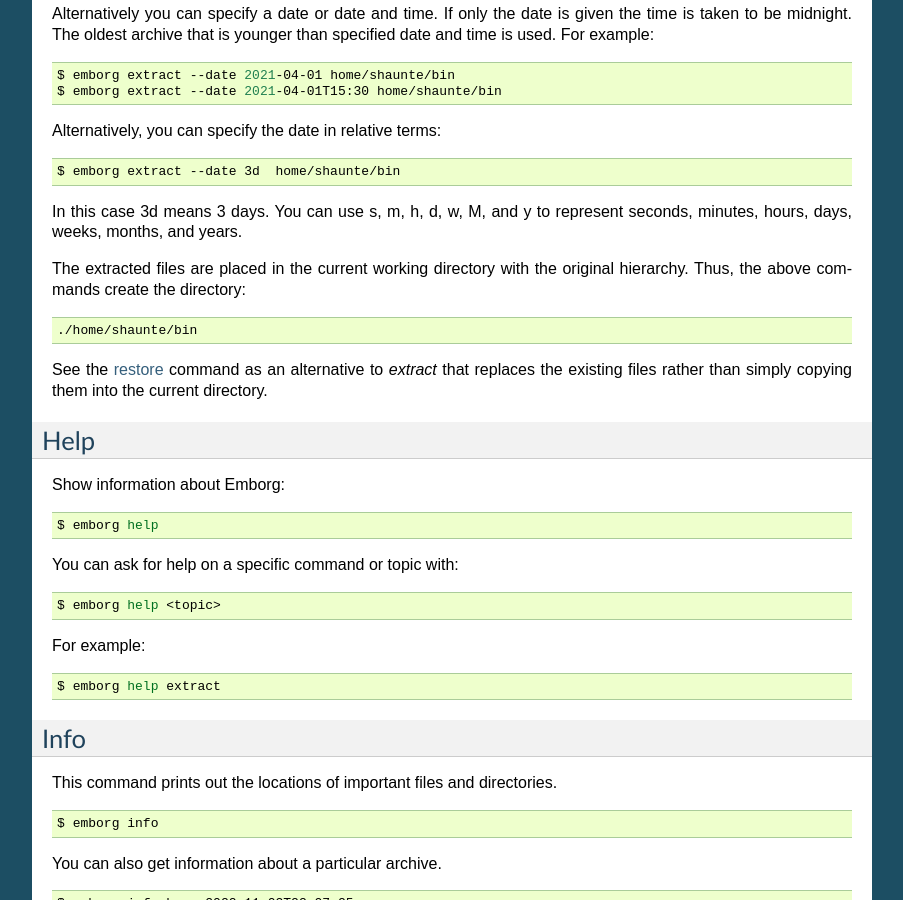
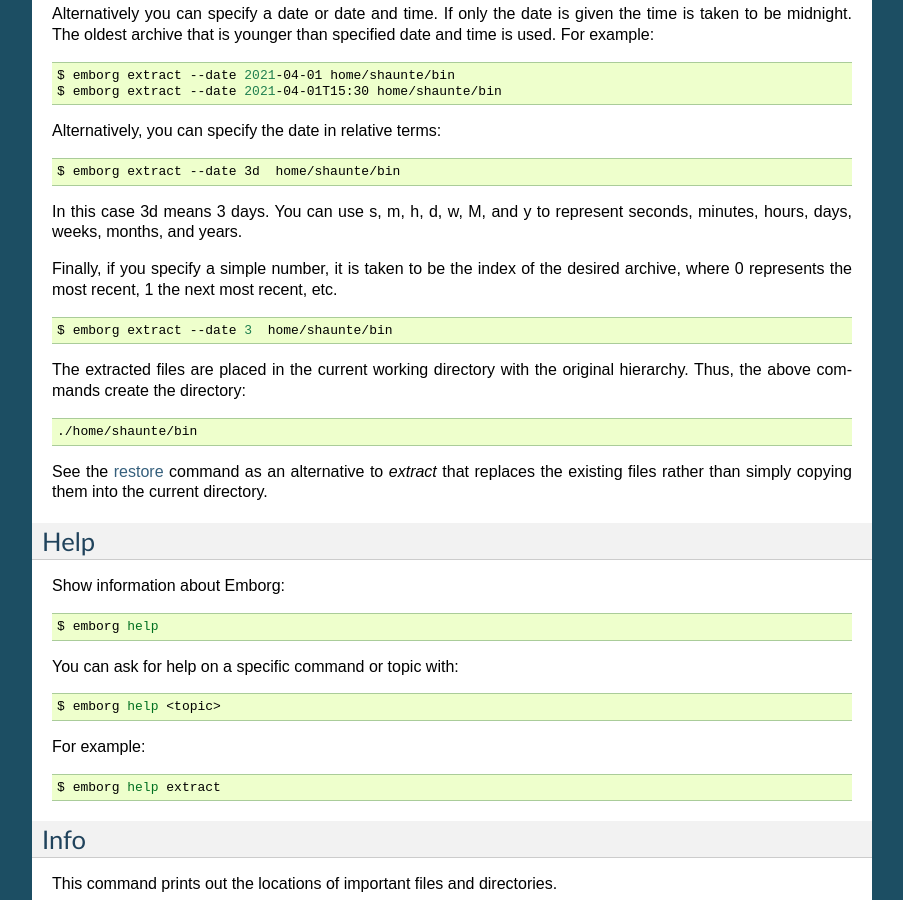
Before and after one commit to KenKundert/emborg, a Sphinx documentation site: the page built from doc/commands.rst, in a window 1280 px wide and 900 px high, scrolled down 5380 px. Shown: the whole window, without its empty margins (198-1101 px from the left). Built offline with Sphinx 7.4.7, drawn with Linux system fonts in a browser that asks for light colours; some of the changed text lies outside the part shown.

Commit message:
allow archive to be specified by index using the --date options

```diff
--- a/doc/commands.rst
+++ b/doc/commands.rst
@@ -401,6 +401,14 @@ Alternatively, you can specify the date in relative terms:
 In this case 3d means 3 days. You can use s, m, h, d, w, M, and y to represent
 seconds, minutes, hours, days, weeks, months, and years.
 
+Finally, if you specify a simple number, it is taken to be the index of the
+desired archive, where 0 represents the most recent, 1 the next most recent,
+etc.
+
+.. code-block:: bash
+
+    $ emborg extract --date 3  home/shaunte/bin
+
 The extracted files are placed in the current working directory with
 the original hierarchy. Thus, the above commands create the directory:
 
@@ -557,6 +565,14 @@ You can also specify the date in relative terms:
 where s, m, h, d, w, M, and y represents seconds, minutes, hours, days, weeks,
 months, and years.
 
+Finally, if you specify a simple number, it is taken to be the index of the
+desired archive, where 0 represents the most recent, 1 the next most recent,
+etc.
+
+.. code-block:: bash
+
+    $ emborg manifest --date 7
+
 The *manifest* command provides a variety of sorting and formatting options. The
 formatting options are under the control of the :ref:`manifest_formats` setting.
 For example:
@@ -616,8 +632,8 @@ would a normal read-only filesystem.
 In this example, *backups* acts as a mount point. If it exists, it must be
 a directory. If it does not exist, it is created.
 
-If you do not specify a mount point, the value of *default_mount_point* setting
-is used if set.
+If you do not specify a mount point, the value of :ref:`default_mount_point`
+setting is used if set.
 
 If you do not specify an archive, as above, the most recently created archive
 is mounted.
@@ -645,6 +661,14 @@ You can also specify the date in relative terms:
 
 where s, m, h, d, w, M, and y represents seconds, minutes, hours, days, weeks,
 months, and years.
+
+Finally, if you specify a simple number, it is taken to be the index of the
+desired archive, where 0 represents the most recent, 1 the next most recent,
+etc.
+
+.. code-block:: bash
+
+    $ emborg mount --date 7 backups
 
 When a date is given, the oldest archive that is younger than the specified date
 or time is used.
@@ -719,6 +743,14 @@ Or you can specify the date in relative terms:
 In this case 3d means 3 days. You can use s, m, h, d, w, M, and y to
 represent seconds, minutes, hours, days, weeks, months, and years.
 
+Finally, if you specify a simple number, it is taken to be the index of the
+desired archive, where 0 represents the most recent, 1 the next most recent,
+etc.
+
+.. code-block:: bash
+
+    $ emborg restore --date 7 resume.doc
+
 This command is very similar to the :ref:`extract <extract>` command except that
 it is meant to replace files in place.  It also takes similar options.
 
--- a/doc/releases.rst
+++ b/doc/releases.rst
@@ -6,6 +6,7 @@ Latest development release
 | Version: 1.35.3
 | Released: 2023-04-22
 
+- specifying an integer for ``--date`` now finds archive by index.
 - :ref:`due <due>` and :ref:`info <info>` commands now report the latest
   :ref:`prune <prune>` and :ref:`compact <compact>` operations as well as the
   latest :ref:`create <create>` operation.
```
Also changed, not shown: 1 other file.
